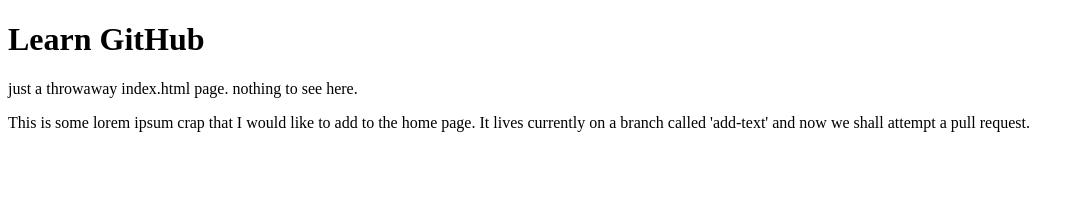
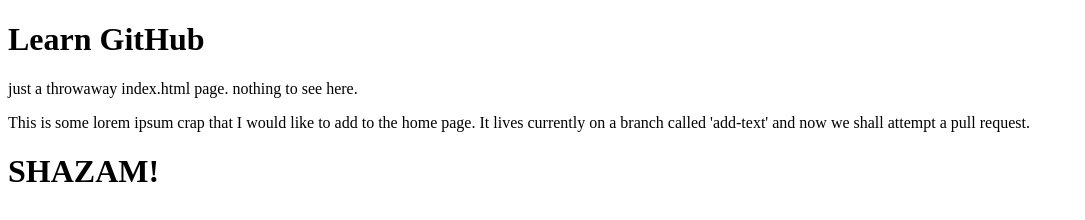
Before and after one commit to ike76/learn-github, a plain HTML site: page index.html in a window 1280 px wide. Shown: the whole page, without its empty margins (0-1085 px from the left). Drawn offline with Linux system fonts and the light colour scheme.

Commit message:
added shazam

```diff
--- a/index.html
+++ b/index.html
@@ -8,5 +8,6 @@
 	<h1>Learn GitHub</h1>
 	<p>just a throwaway index.html page.  nothing to see here.</p>
 	<p>This is some lorem ipsum crap that I would like to add to the home page.  It lives currently on a branch called 'add-text'  and now we shall attempt a pull request.</p>
+	<h1>SHAZAM!</h1>
 </body>
 </html>
```
